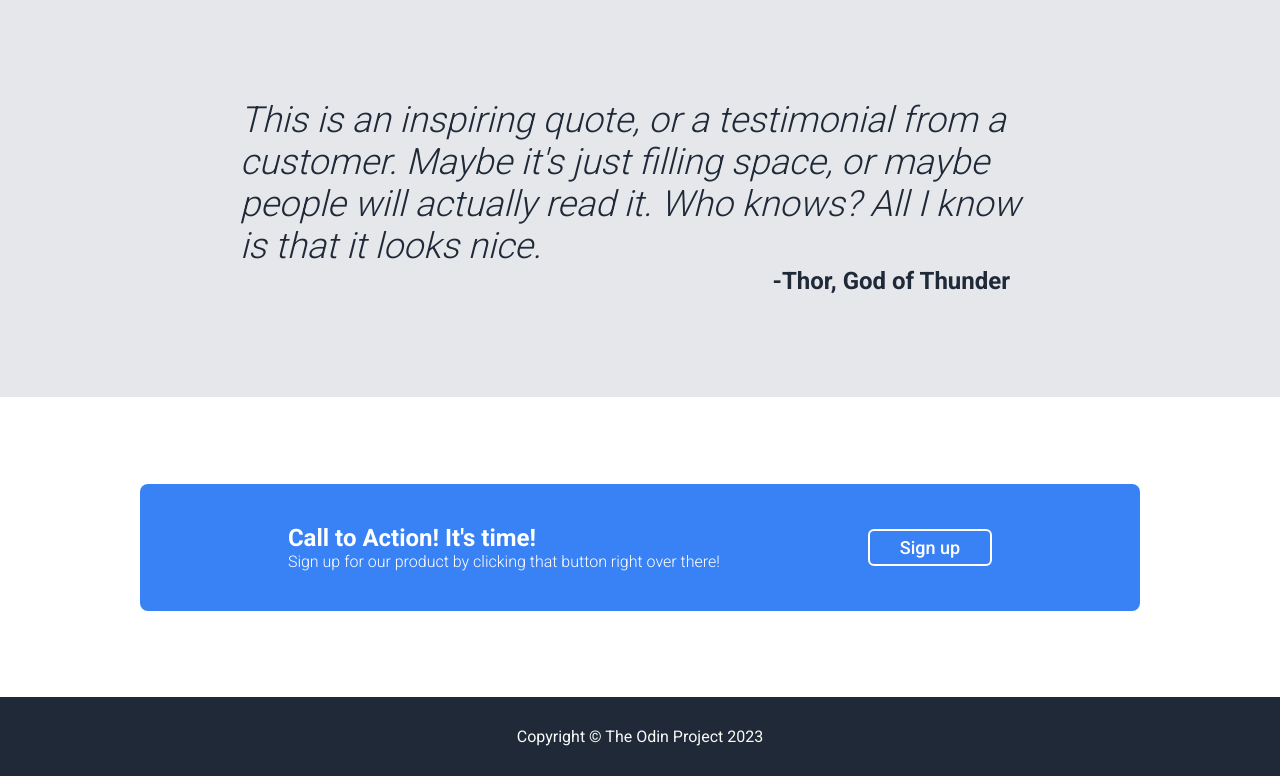
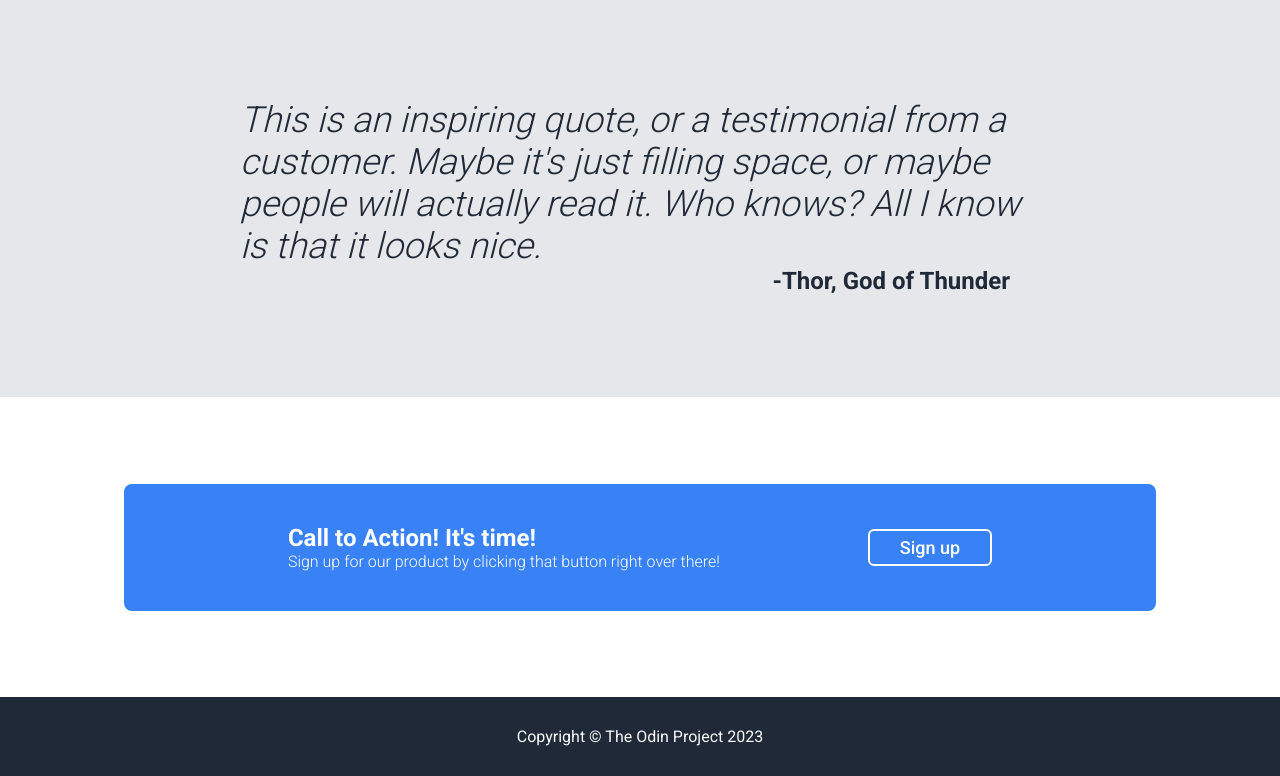
Before and after one commit to perugi/landing-page, a plain HTML site: page index.html in a window 1280 px wide. Shown: the part 1044-1820 px from the top of the page. Drawn offline with Linux system fonts and the light colour scheme.

Commit message:
Add wrap on gallery and side padding to call to action

```diff
--- a/styles.css
+++ b/styles.css
@@ -118,6 +118,7 @@ section.info-section>div.info-title {
 .images {
     display: flex;
     justify-content: center;
+    flex-wrap: wrap;
     gap: 60px;
 }
 
@@ -185,7 +186,7 @@ section.info-section>div.info-title {
     align-items: center;
     color: #ffffff;
     border-radius: 8px;
-    padding: 40px 0;
+    padding: 40px 16px;
     margin: 0 32px;
 }
 
```
